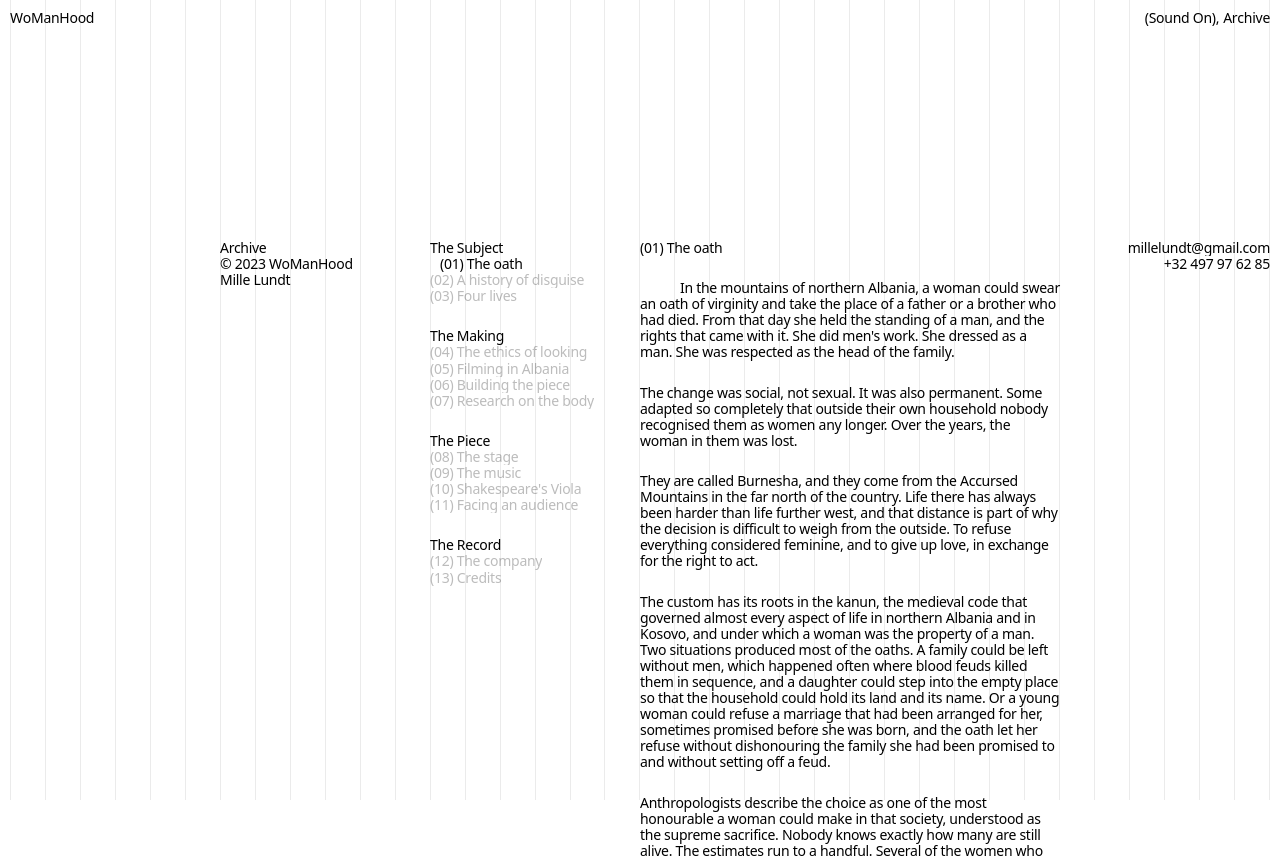
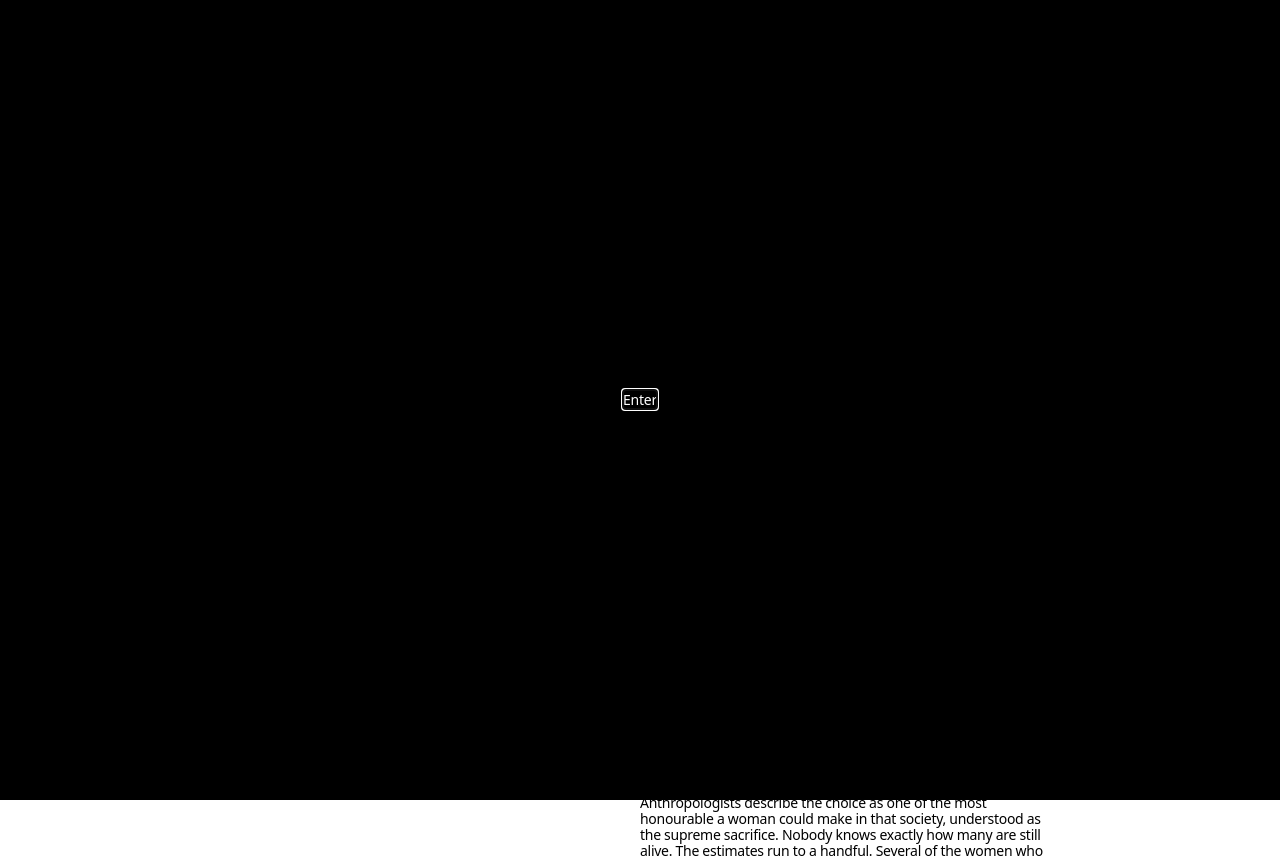
Before and after one commit to TrsRyan/womanhood, a React (Vite) app: page /archive in a window 1280 px wide. Shown: the top 858 px of the page. Built offline with nearby package versions, Linux system fonts and the light colour scheme.

Commit message:
feat: hold the first visit behind an Enter screen until the page is ready

```diff
--- /dev/null
+++ b/src/animation/siteOpen.js
@@ -0,0 +1,12 @@
+// Resolves once the visitor has gone through the enter screen, once per
+// full page load. Animations of what is on screen at load wait for it,
+// so they play when the site opens rather than behind the closed cover.
+let resolveSiteOpen
+
+export const siteOpen = new Promise((resolve) => {
+  resolveSiteOpen = resolve
+})
+
+export function openSite() {
+  resolveSiteOpen()
+}
--- /dev/null
+++ b/src/components/EnterScreen/EnterScreen.css
@@ -0,0 +1,18 @@
+/* Above the curtain (z-index 3, Curtain.css), centered on its black. */
+.enter-screen {
+  position: fixed;
+  inset: 0;
+  z-index: 4;
+  display: grid;
+  place-items: center;
+  color: var(--white);
+  pointer-events: none;
+}
+
+.enter-screen__button {
+  pointer-events: auto;
+}
+
+.enter-screen__button:disabled {
+  cursor: default;
+}
--- /dev/null
+++ b/src/components/EnterScreen/EnterScreen.jsx
@@ -0,0 +1,33 @@
+import { useEffect, useRef } from 'react'
+import { createPortal } from 'react-dom'
+import './EnterScreen.css'
+
+// Shown over the closed curtain on every full page load: "Loading" while
+// the page is prepared behind it, then an "Enter" button. The click is
+// also the gesture browsers require before a site may play sound.
+// Rendered outside #root, which is inert meanwhile, so the button is the
+// only thing focusable.
+function EnterScreen({ ready, onEnter }) {
+  const buttonRef = useRef(null)
+
+  useEffect(() => {
+    if (ready) buttonRef.current.focus()
+  }, [ready])
+
+  return createPortal(
+    <div className="enter-screen">
+      <button
+        ref={buttonRef}
+        type="button"
+        className="enter-screen__button"
+        disabled={!ready}
+        onClick={onEnter}
+      >
+        {ready ? 'Enter' : 'Loading'}
+      </button>
+    </div>,
+    document.body,
+  )
+}
+
+export default EnterScreen
--- a/src/components/PageTransition/PageTransition.jsx
+++ b/src/components/PageTransition/PageTransition.jsx
@@ -4,7 +4,9 @@ import gsap from 'gsap'
 import { ScrollTrigger } from 'gsap/ScrollTrigger'
 import { useLenis } from 'lenis/react'
 import Curtain from '../Curtain/Curtain.jsx'
+import EnterScreen from '../EnterScreen/EnterScreen.jsx'
 import { waitForPageReady } from '../../animation/pageReady.js'
+import { openSite } from '../../animation/siteOpen.js'
 
 gsap.registerPlugin(ScrollTrigger)
 
@@ -34,7 +36,9 @@ const readScrollPositions = () => {
 // the same sequence: the page on screen stays frozen while the curtain
 // closes, the next page swaps in behind the black, the scroll is placed
 // and measured, then the curtain opens. The URL changes first; the page
-// on screen only catches up behind the curtain.
+// on screen only catches up behind the curtain. A full page load starts
+// with the curtain already closed, under the enter screen: it opens on
+// Enter, once the page is ready.
 function PageTransition() {
   const location = useLocation()
   const navigationType = useNavigationType()
@@ -44,10 +48,15 @@ function PageTransition() {
   const curtainRef = useRef(null)
 
   const [page, setPage] = useState(() => ({ outlet, location, navigationType }))
-  const [curtainClosed, setCurtainClosed] = useState(false)
+  // The site loads behind the closed curtain, under the enter screen.
+  const [curtainClosed, setCurtainClosed] = useState(true)
+  // 'loading', 'ready' (Enter can be clicked), 'entered'.
+  const [entry, setEntry] = useState('loading')
   const [scrollPositions] = useState(readScrollPositions)
-  // 'idle', 'closing', 'closed' (waiting for the URL to commit), 'opening'.
-  const phase = useRef('idle')
+  // 'entry' (until Enter), 'idle', 'closing', 'closed' (waiting for the
+  // URL to commit), 'opening'. A page change asked for during the entry
+  // waits for it to end.
+  const phase = useRef('entry')
   const firstPage = useRef(true)
   const latest = useRef({ outlet, location, navigationType })
 
@@ -110,8 +119,10 @@ function PageTransition() {
 
     if (firstPage.current) {
       firstPage.current = false
+      curtainRef.current.cover()
       const saved = scrollPositions.get(page.location.key)
       if (saved !== undefined) window.scrollTo(0, saved)
+      waitForPageReady().then(() => setEntry('ready'))
       return
     }
 
@@ -137,6 +148,24 @@ function PageTransition() {
     })
   }, [page, lenis, scrollPositions])
 
+  // Until Enter, the page can't be scrolled (Lenis only exists after the
+  // first render, hence an effect) nor reached by keyboard or screen
+  // reader: #root is inert, the enter screen sits outside it.
+  useEffect(() => {
+    if (entry !== 'entered') lenis?.stop()
+  }, [entry, lenis])
+
+  useEffect(() => {
+    document.getElementById('root').inert = entry !== 'entered'
+  }, [entry])
+
+  const enter = () => {
+    setEntry('entered')
+    openSite()
+    lenis?.start()
+    reveal()
+  }
+
   useEffect(() => {
     const savePositions = () => {
       scrollPositions.set(latest.current.location.key, window.scrollY)
@@ -160,6 +189,7 @@ function PageTransition() {
     <>
       {shownOutlet}
       <Curtain ref={curtainRef} />
+      {entry !== 'entered' && <EnterScreen ready={entry === 'ready'} onEnter={enter} />}
     </>
   )
 }
--- a/src/hooks/useTextReveal.js
+++ b/src/hooks/useTextReveal.js
@@ -2,6 +2,7 @@ import { useGSAP } from '@gsap/react'
 import gsap from 'gsap'
 import { ScrollTrigger } from 'gsap/ScrollTrigger'
 import { createTextReveal } from '../animation/textReveal.js'
+import { siteOpen } from '../animation/siteOpen.js'
 
 gsap.registerPlugin(ScrollTrigger)
 
@@ -30,11 +31,13 @@ function useTextReveal(scopeRef, { triggerRef, start = 'top 90%' } = {}) {
           // pin above has added its scroll distance.
           const trigger = triggerRef?.current ?? element
 
+          // A text already on screen at load waits for Enter, so it plays
+          // as the site opens rather than behind the enter screen.
           ScrollTrigger.create({
             trigger,
             start,
             refreshPriority: -1,
-            onEnter: () => reveal.play(),
+            onEnter: () => siteOpen.then(reveal.play),
           })
 
           ScrollTrigger.create({
```
